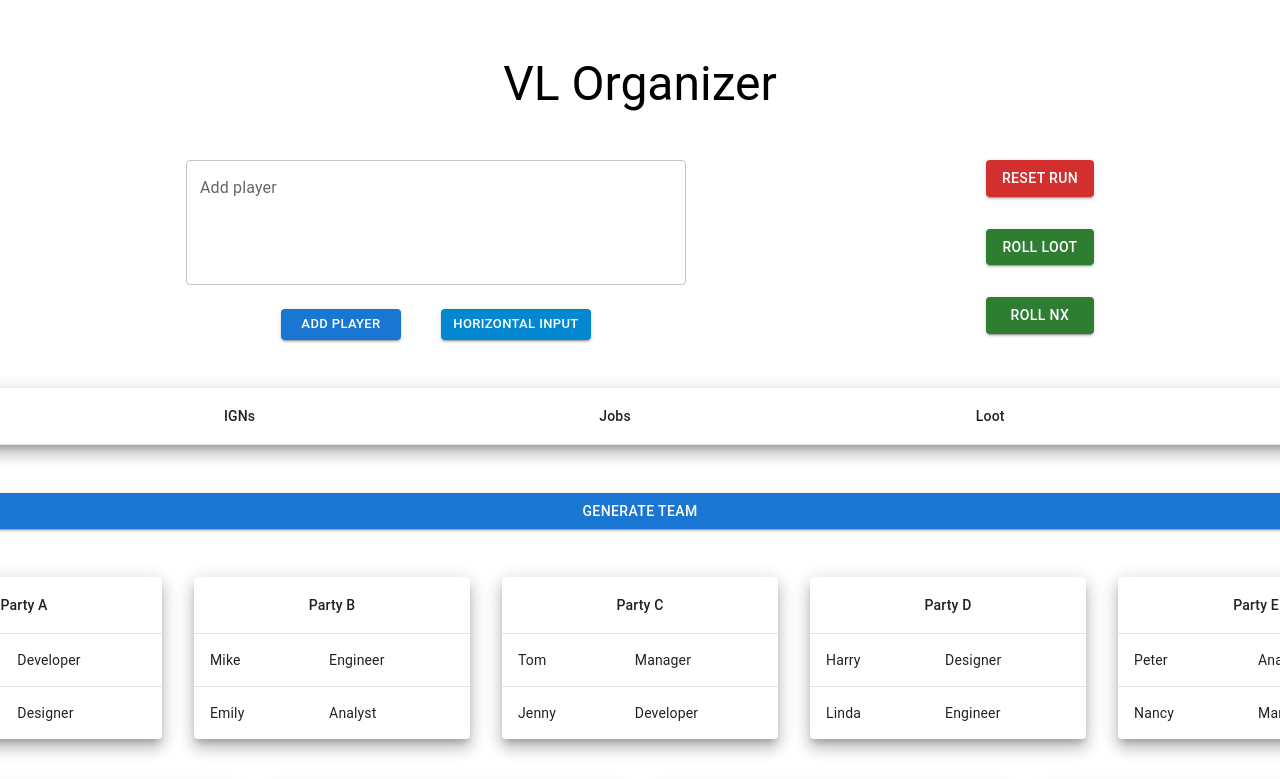
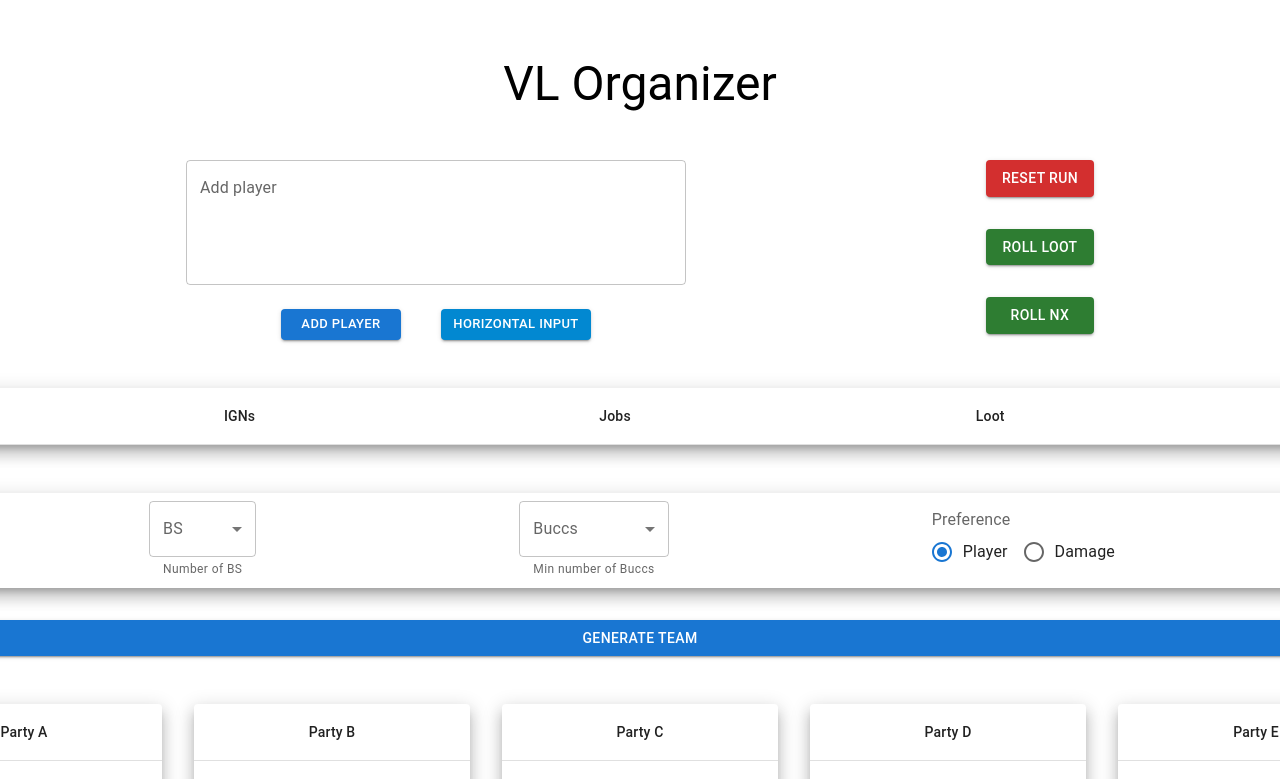
Before and after one commit to BoredX/vl-organizer, a React (Create React App) app: page / in a window 1280 px wide. Shown: the top 779 px of the page. Built offline with nearby package versions, Linux system fonts and the light colour scheme.

Commit message:
Implement generate team form

```diff
--- a/src/App.js
+++ b/src/App.js
@@ -5,6 +5,8 @@ import PlayerForm from './components/PlayerForm';
 import Roster from './components/Roster';
 import PartyRow from './components/PartyRow';
 import MiscRow from './components/MiscRow';
+import BonusRow from './components/BonusRow';
+import TeamForm from './components/TeamForm';
 import {
   generateBonusArray,
   generateTeam,
@@ -12,7 +14,6 @@ import {
   rollLoot,
   rollNx,
 } from './utils/generator';
-import BonusRow from './components/BonusRow';
 
 const teamMap = {
   A: [
@@ -78,8 +79,6 @@ function App() {
     return savedPlayers !== null ? JSON.parse(savedPlayers) : [];
   });
   const [editingPlayer, setEditingPlayer] = useState(null);
-  // const [shadParty, setShadParty] = useState(null);
-  // const [beltLooters, setBeltLooters] = useState([]);
   const [bonusArray, setBonusArray] = useState([[], [], []]);
 
   useEffect(() => {
@@ -170,14 +169,7 @@ function App() {
     setBonusArray(generateBonusArray(players));
   };
 
-  const handleGenerateTeam = () => {
-    const numBsSuggest = numSuggestedBs(players);
-    const numBs = prompt(`Maximum number of bs wanted:`, numBsSuggest);
-    const numBucc = prompt('Minimum number of buccs wanted:', 4);
-    const sortOrder = prompt(
-      '"player" choice or "damage" preference? (Default player):',
-      'player'
-    );
+  const handleGenerateTeam = (numBs, numBucc, sortOrder) => {
     generateTeam(players, numBs, numBucc, sortOrder);
     // generatePart;
     // setPlayers();
@@ -222,13 +214,10 @@ function App() {
           onToggleBonus={handleToggleBonus}
           onToggleNx={handleToggleNx}
         />
-        <Button
-          variant="contained"
-          sx={{ color: 'primary' }}
-          onClick={handleGenerateTeam}
-        >
-          Generate Team
-        </Button>
+        <TeamForm
+          numBsSuggest={numSuggestedBs(players)}
+          onGenerateTeam={handleGenerateTeam}
+        />
         <PartyRow teamMap={teamMap} />
         <MiscRow miscMap={miscMap} />
         <Tooltip
--- a/src/components/MiscRow.js
+++ b/src/components/MiscRow.js
@@ -5,7 +5,7 @@ import MiscTable from './MiscTable';
 const MiscRow = ({ miscMap }) => (
   <Box display="flex" gap={4}>
     {Object.keys(miscMap).map((name) => (
-      <MiscTable name={name} values={miscMap[name]} />
+      <MiscTable key={name} name={name} values={miscMap[name]} />
     ))}
   </Box>
 );
--- a/src/components/MiscTable.js
+++ b/src/components/MiscTable.js
@@ -37,7 +37,7 @@ const MiscTable = ({ name, values }) => (
 MiscTable.propTypes = {
   name: PropTypes.string,
   values: PropTypes.arrayOf(
-    PropTypes.shape({ id: PropTypes.string, name: PropTypes.string })
+    PropTypes.shape({ id: PropTypes.number, name: PropTypes.string })
   ),
 };
 
--- a/src/components/PartyRow.js
+++ b/src/components/PartyRow.js
@@ -5,7 +5,7 @@ import Party from './Party';
 const PartyRow = ({ teamMap }) => (
   <Box display="flex" gap={4}>
     {Object.keys(teamMap).map((name) => (
-      <Party name={name} players={teamMap[name]} />
+      <Party key={name} name={name} players={teamMap[name]} />
     ))}
   </Box>
 );
--- /dev/null
+++ b/src/components/TeamForm.js
@@ -0,0 +1,115 @@
+import PropTypes from 'prop-types';
+import {
+  Box,
+  Button,
+  FormControl,
+  FormControlLabel,
+  FormHelperText,
+  FormLabel,
+  InputLabel,
+  MenuItem,
+  Paper,
+  Radio,
+  RadioGroup,
+  Select,
+  Tooltip,
+} from '@mui/material';
+import { range } from 'lodash';
+import { useState } from 'react';
+
+const TeamForm = ({ numBsSuggest, onGenerateTeam }) => {
+  const [sortOrder, setSortOrder] = useState('player');
+  const [numBs, setNumBs] = useState('');
+  const [numBucc, setNumBucc] = useState('');
+
+  const handleSortChange = (event) => {
+    setSortOrder(event.target.value);
+  };
+
+  const handleBsChange = (event) => {
+    setNumBs(event.target.value);
+  };
+
+  const handleBuccChange = (event) => {
+    setNumBucc(event.target.value);
+  };
+
+  return (
+    <Box>
+      <Paper elevation={10}>
+        <form>
+          <Box
+            display="flex"
+            alignItems="center"
+            justifyContent="space-evenly"
+            marginBottom={4}
+            py={1}
+          >
+            <FormControl>
+              <InputLabel>BS</InputLabel>
+              <Select
+                value={numBs}
+                defaultValue={numBsSuggest}
+                onChange={handleBsChange}
+                label="BS"
+              >
+                {range(1, 7).map((x) => (
+                  <MenuItem key={x} value={x}>
+                    {x}
+                  </MenuItem>
+                ))}
+              </Select>
+              <FormHelperText>Number of BS</FormHelperText>
+            </FormControl>
+            <FormControl>
+              <InputLabel>Buccs</InputLabel>
+              <Select label="Buccs" value={numBucc} onChange={handleBuccChange}>
+                {range(1, 9).map((x) => (
+                  <MenuItem key={x} value={x}>
+                    {x}
+                  </MenuItem>
+                ))}
+              </Select>
+              <FormHelperText>Min number of Buccs</FormHelperText>
+            </FormControl>
+            <FormControl>
+              <Tooltip
+                title="Belt looters choose which char to bring (first ign), or go with best job"
+                placement="top"
+              >
+                <FormLabel>Preference</FormLabel>
+              </Tooltip>
+              <RadioGroup row value={sortOrder} onChange={handleSortChange}>
+                <FormControlLabel
+                  value="player"
+                  control={<Radio />}
+                  label="Player"
+                />
+                <FormControlLabel
+                  value="damage"
+                  control={<Radio />}
+                  label="Damage"
+                />
+              </RadioGroup>
+            </FormControl>
+          </Box>
+        </form>
+      </Paper>
+      <Button
+        fullWidth
+        variant="contained"
+        sx={{ color: 'primary' }}
+        onClick={() => onGenerateTeam(numBs, numBucc, sortOrder)}
+      >
+        Generate Team
+      </Button>
+    </Box>
+  );
+};
+
+TeamForm.propTypes = {
+  numBsSuggest: PropTypes.number,
+  onGenerateTeam: PropTypes.func,
+};
+
+export default TeamForm;
--- a/src/utils/generator.js
+++ b/src/utils/generator.js
@@ -205,6 +205,7 @@ export const numSuggestedBs = (players) => {
 
 export const generateTeam = (inputPlayers, maxNumBs, minNumBucc, sortOrder) => {
   let [players, tiers] = createJobPlayerList(inputPlayers, sortOrder);
+  console.log(sortOrder);
 
   //*              Select classes              *//
 
```
